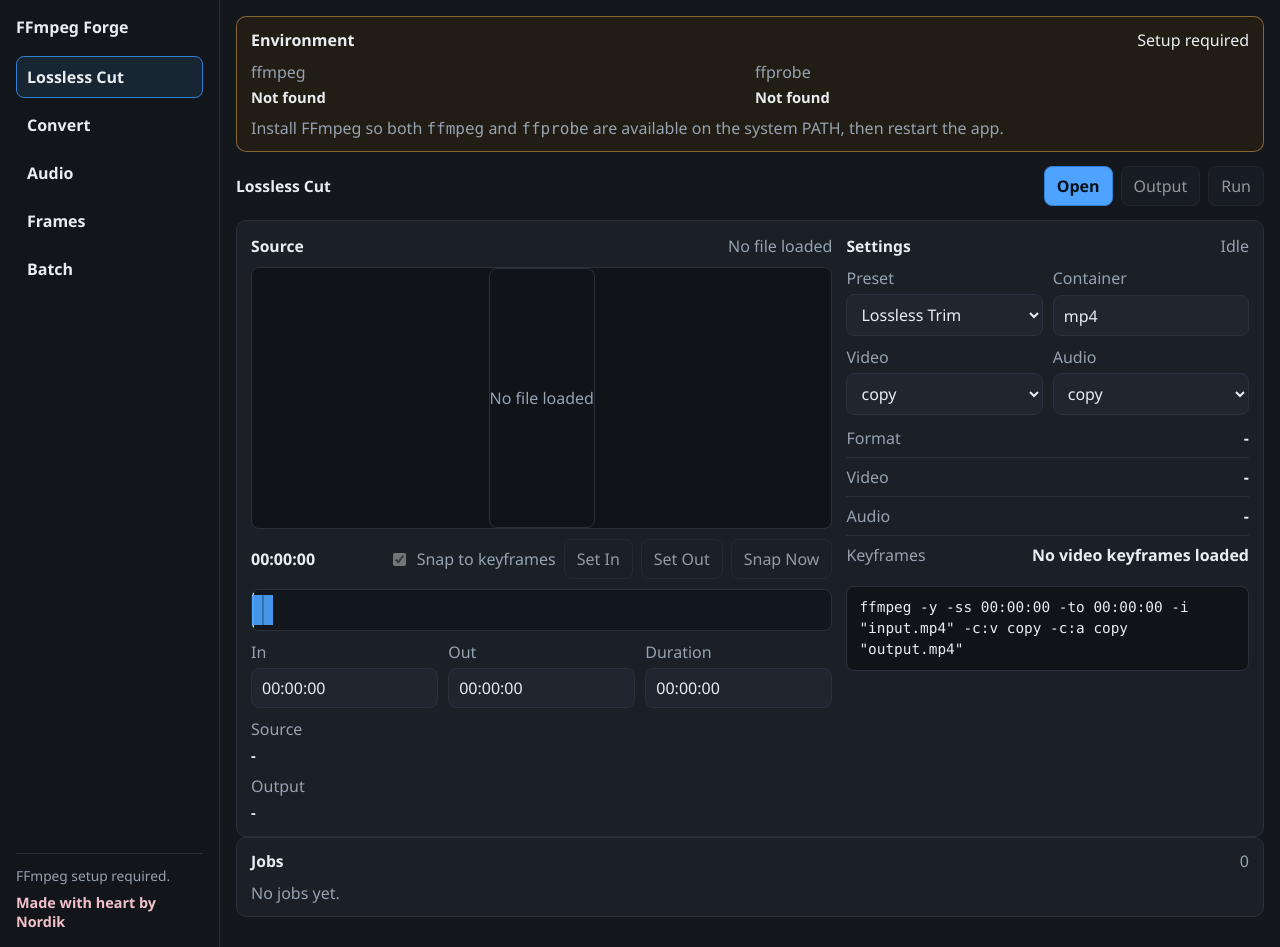
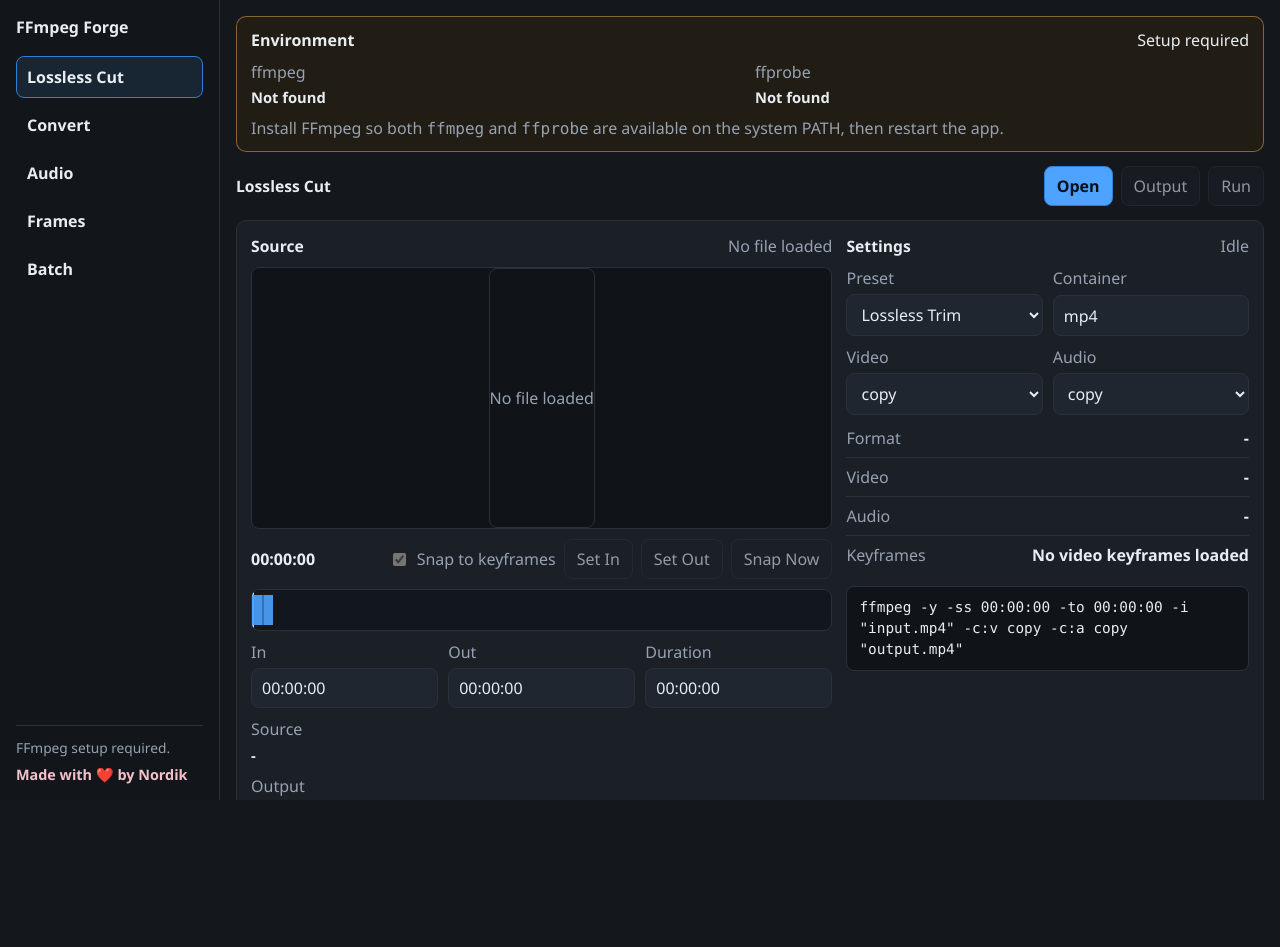
Before and after one commit to Nordikk/ffmpeg-gui, a React (Vite) app: page / in a window 1280 px wide. After the commit the page ends 800 px from the top, so only its background shows below. Built offline with nearby package versions, Linux system fonts and the light colour scheme.

Commit message:
Adjust startup window size and footer credit

```diff
--- a/src-tauri/tauri.conf.json
+++ b/src-tauri/tauri.conf.json
@@ -13,10 +13,10 @@
     "windows": [
       {
         "title": "FFmpeg Forge",
-        "width": 1440,
-        "height": 960,
+        "width": 1500,
+        "height": 1020,
         "minWidth": 1180,
-        "minHeight": 760,
+        "minHeight": 840,
         "resizable": true
       }
     ],
--- a/src/App.tsx
+++ b/src/App.tsx
@@ -1143,7 +1143,7 @@
 
         <div className="sidebar-footer">
           <span>{ffmpegReady ? 'FFmpeg environment ready.' : 'FFmpeg setup required.'}</span>
-          <strong>Made with heart by Nordik</strong>
+          <strong>Made with ❤️ by Nordik</strong>
         </div>
       </aside>
 
--- a/src/styles/app.css
+++ b/src/styles/app.css
@@ -24,8 +24,9 @@
 body {
   margin: 0;
   min-width: 320px;
-  min-height: 100vh;
+  height: 100vh;
   background: var(--bg);
+  overflow: hidden;
 }
 
 button,
@@ -44,14 +45,14 @@
 }
 
 #root {
-  min-height: 100vh;
+  height: 100vh;
 }
 
 .app-shell {
   position: relative;
   display: grid;
   grid-template-columns: 220px 1fr;
-  min-height: 100vh;
+  height: 100vh;
 }
 
 .drop-overlay {
@@ -87,6 +88,7 @@
   padding: 16px;
   border-right: 1px solid var(--border);
   background: #12161b;
+  overflow: auto;
 }
 
 .sidebar-header h1 {
@@ -151,7 +153,10 @@
 }
 
 .workspace {
+  min-width: 0;
+  height: 100vh;
   padding: 16px;
+  overflow: auto;
 }
 
 .startup-panel,
```
